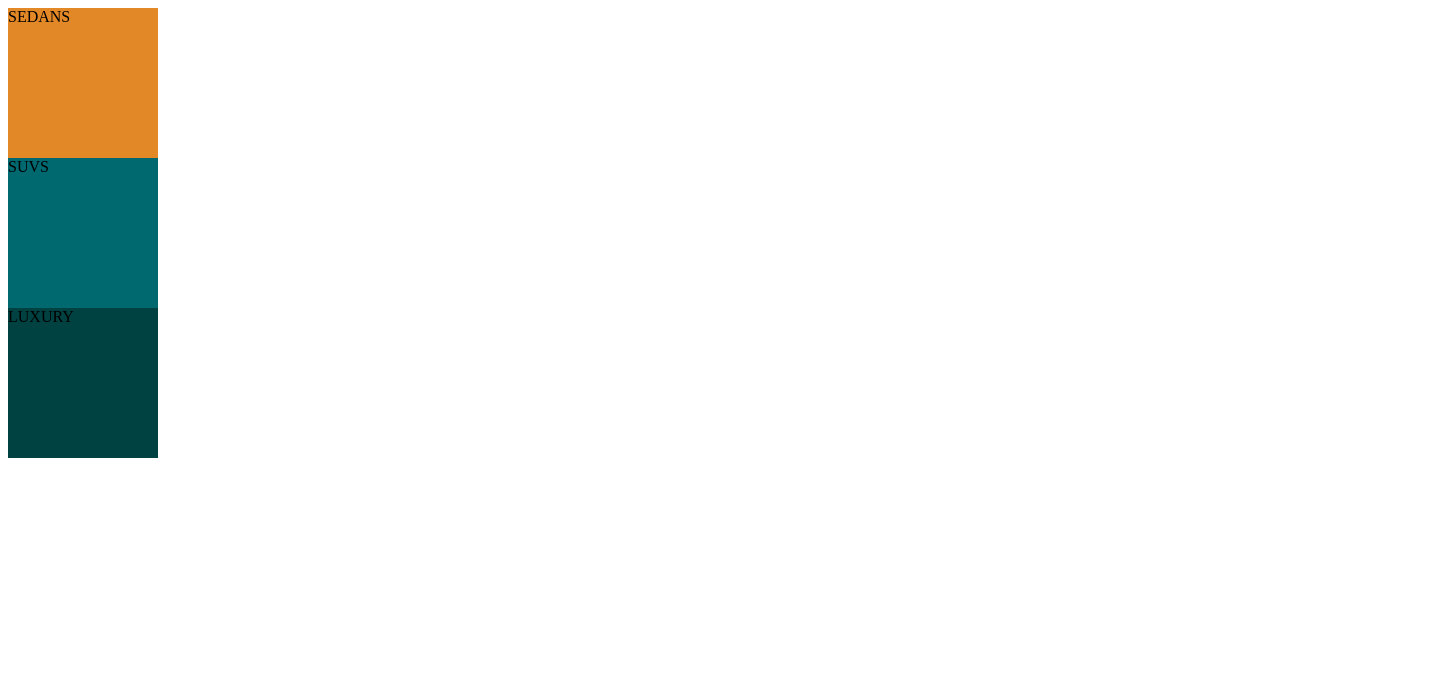
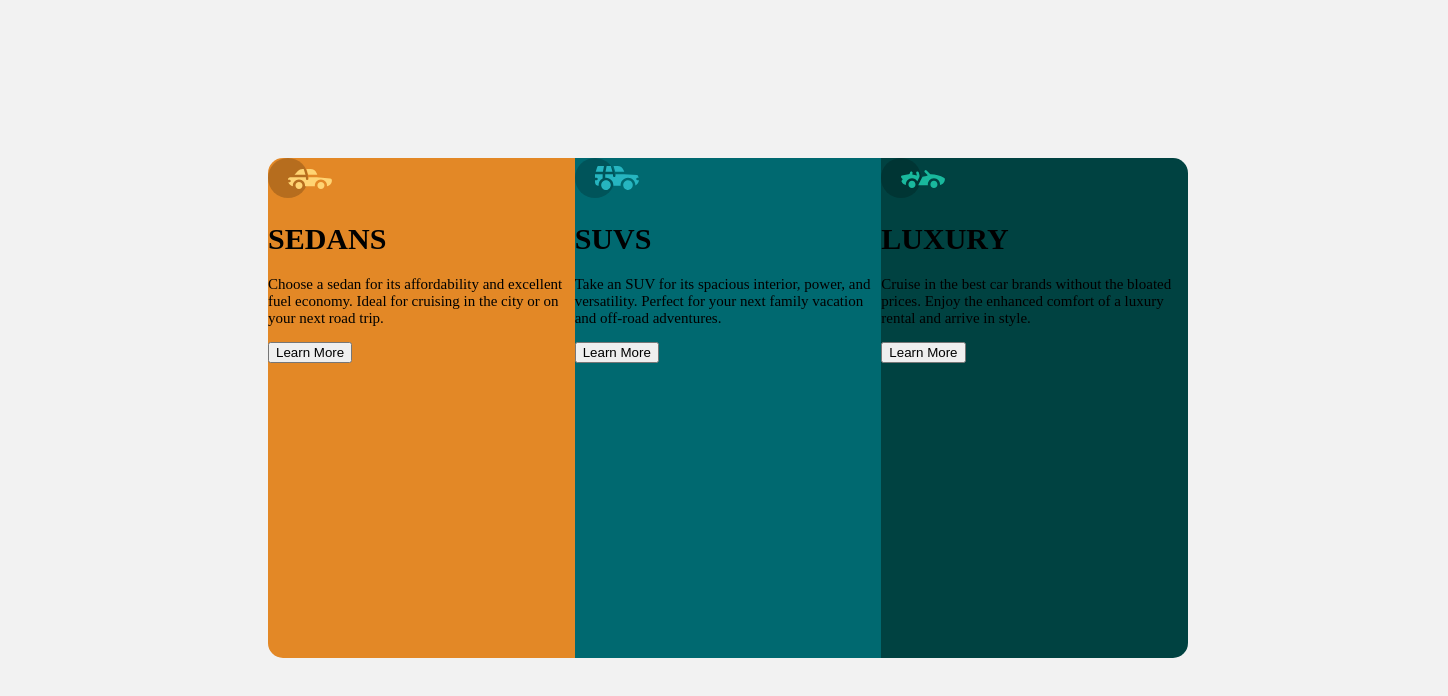
Before and after one commit to sqoobe/HTML---CSS-oppgave-2, a plain HTML site: page index.html in a window 1280 px wide. Shown: the whole page, 1448 px wide, since content can reach past the window. Drawn offline with Linux system fonts and the light colour scheme.

Commit message:
added text and img

```diff
--- a/index.html
+++ b/index.html
@@ -9,9 +9,30 @@
 <body>
 
     <div class="container">
-        <div class="box" id="box1">SEDANS</div>
-        <div class="box" id="box2">SUVS</div>
-        <div class="box" id="box3">LUXURY</div>
+        <div class="box" id="box1">
+            <img src="images/icon-sedans.svg">
+            <h1>SEDANS</h1>
+            <p>
+                Choose a sedan for its affordability and excellent fuel economy. Ideal for cruising in the city or on your next road trip.
+            </p>
+            <button>Learn More</button>
+        </div>
+        <div class="box" id="box2">
+            <img src="images/icon-suvs.svg">
+            <h1>SUVS</h1>
+            <p>
+                Take an SUV for its spacious interior, power, and versatility. Perfect for your next family vacation and off-road adventures.
+            </p>
+            <button>Learn More</button>
+        </div>
+        <div class="box" id="box3">
+            <img src="images/icon-luxury.svg">
+            <h1>LUXURY</h1>
+            <p>
+                Cruise in the best car brands without the bloated prices. Enjoy the enhanced comfort of a luxury rental and arrive in style.
+            </p>
+            <button>Learn More</button>
+        </div>
     </div>
 
 </body>
--- a/style.css
+++ b/style.css
@@ -1,14 +1,35 @@
+body{
+    display: flex;
+    align-items: center;
+    justify-content: center;
+    background-color: hsl(0, 0%, 95%);
+    width: 1440px;
+    height: 800px;
+}
+.container{
+    width: 920px;
+    height: 500px;
+    /* border: 10px solid black; */
+    border-radius: 10px;
+    display: flex;
+    justify-content: center;
+}
+.box{
+    width: 310px;
+    height: 500px;
+    font-size: 15px;
 
-.box{
-    width: 150px;
-    height: 150px;
 }
 #box1{
     background-color: hsl(31, 77%, 52%);
+    border-top-left-radius: 15px;
+    border-bottom-left-radius: 15px;
 }
 #box2{
     background-color: hsl(184, 100%, 22%);
 }
 #box3{
-    background-color: hsl(179, 100%, 13%)
+    background-color: hsl(179, 100%, 13%);
+    border-top-right-radius: 15px;
+    border-bottom-right-radius: 15px;
 }
```
